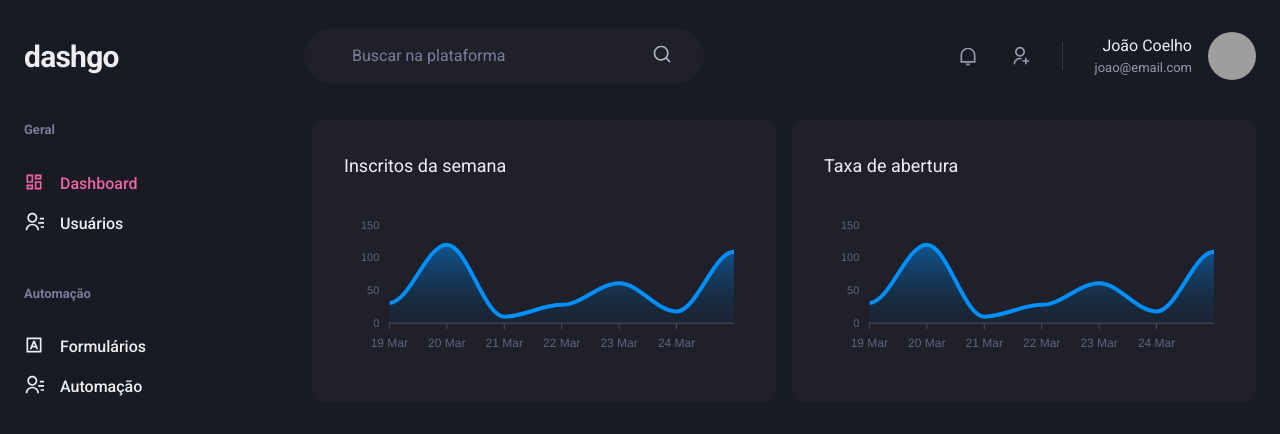
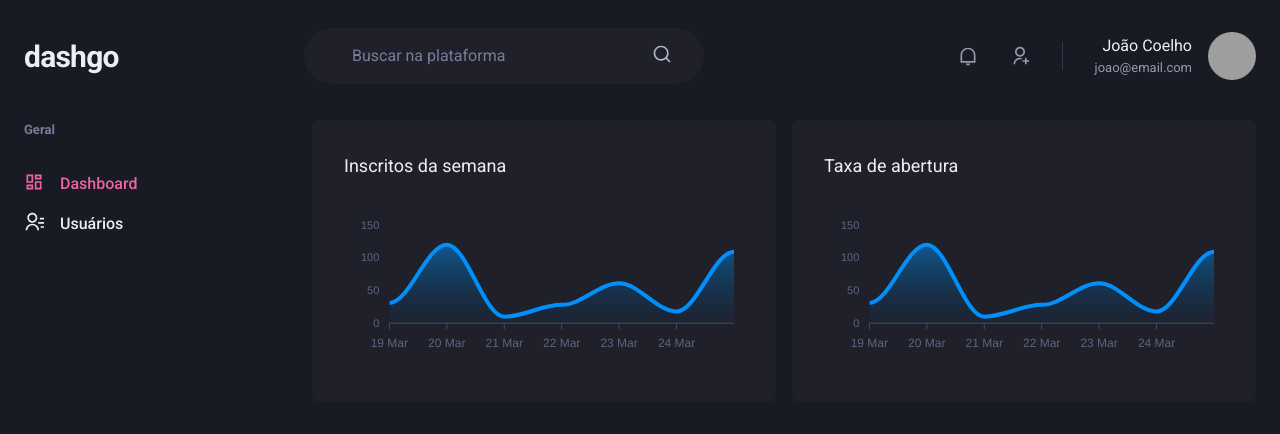
Before and after one commit to joaoantoniocoelho/dashgo, a Next.js app: page /dashboard in a window 1280 px wide. Shown: the top 434 px of the page. Built offline with nearby package versions, Linux system fonts and the light colour scheme; grey boxes are pictures that could not be loaded; what miragejs would draw is missing.

Commit message:
login redirect to dashboard

```diff
--- a/src/components/sidebar/SidebarNav.tsx
+++ b/src/components/sidebar/SidebarNav.tsx
@@ -11,11 +11,6 @@ export function SidebarNav() {
                 <NavLink icon={RiDashboardLine} href={'/dashboard'}>Dashboard</NavLink>
                 <NavLink icon={RiContactsLine} href={'/users'}>Usuários</NavLink>
             </NavSection>
-
-            <NavSection title={'Automação'}>
-                <NavLink icon={RiInputMethodLine} href={'/forms'}>Formulários</NavLink>
-                <NavLink icon={RiContactsLine} href={'/automation'}>Automação</NavLink>
-            </NavSection>
         </Stack>
     )
 }
```
Also changed, not shown: src/pages/index.tsx (+8 -2 lines).
